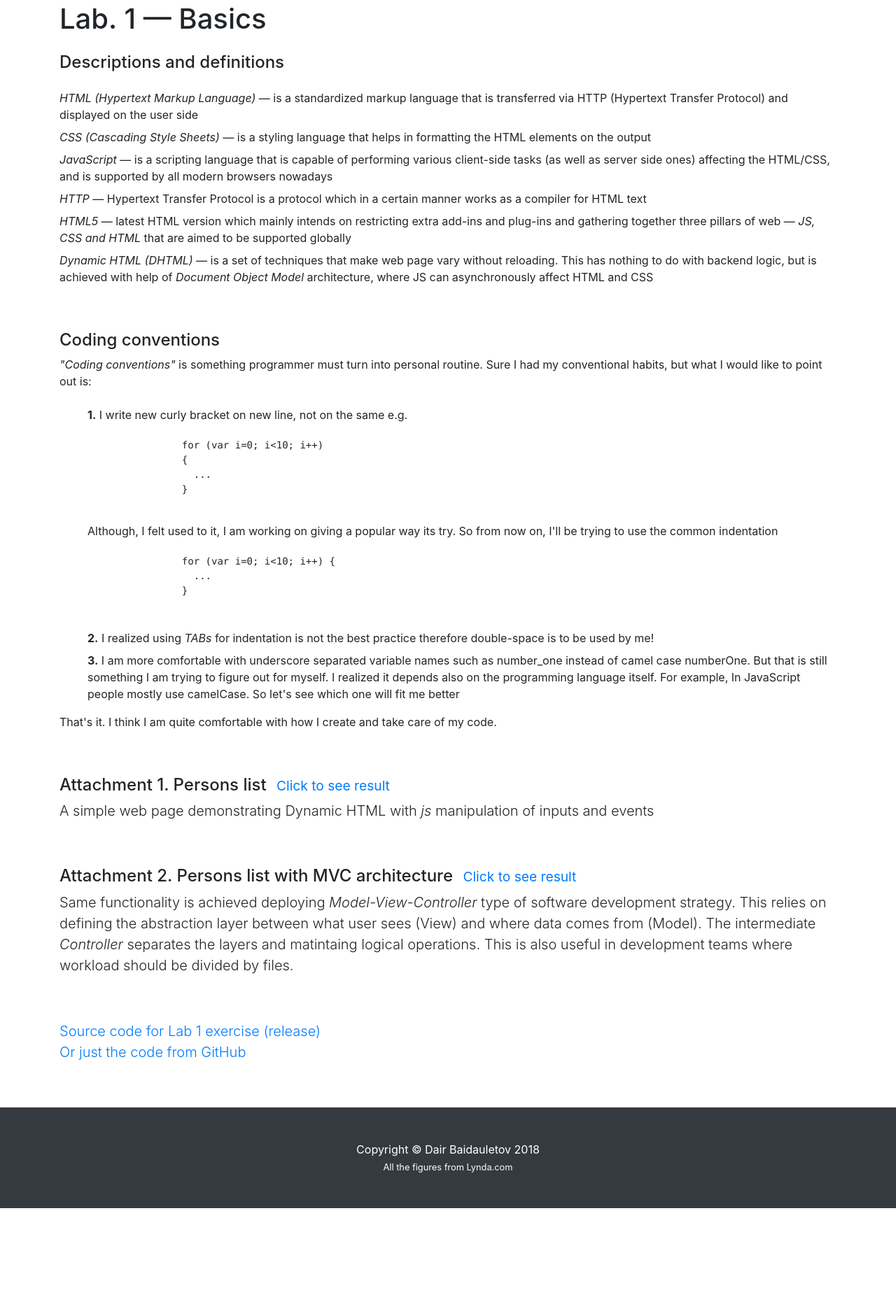
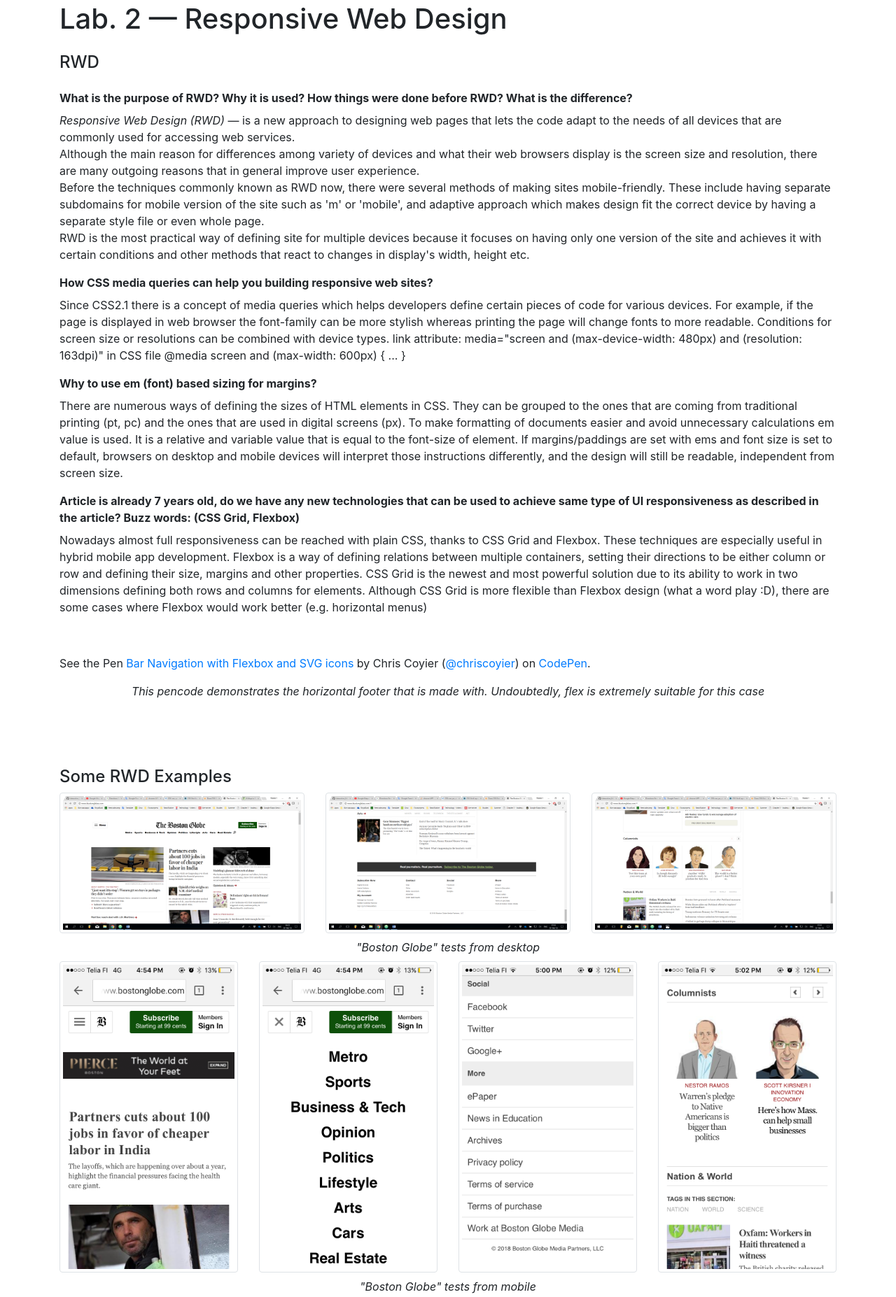
Before and after one commit to dairbuirabass/IMP-Portfolio, a website: page src/Lab2/index.html in a window 1280 px wide. Shown: the part 77-1931 px from the top of the page at 70% size. Before the commit the page ends 1804 px from the top, so only its background shows below. Drawn offline with Linux system fonts and the light colour scheme; a script that the page names is missing.

Commit message:
Portfolio 2-4

```diff
--- a/src/Lab2/index.html
+++ b/src/Lab2/index.html
@@ -5,7 +5,7 @@
     <meta name="viewport" content="width=device-width, initial-scale=1, shrink-to-fit=no">
     <meta name="description" content="">
     <meta name="author" content="">
-    <title>Lab 1</title>
+    <title>Lab 2</title>
     <!-- Bootstrap core CSS -->
     <link href="../../vendor/bootstrap/css/bootstrap.min.css" rel="stylesheet">
     <!-- Custom styles for this template -->
@@ -41,112 +41,178 @@
     <!-- Page Content -->
     <div class="container">
       <!-- Page Heading -->
-      <h1 class="my-4">Lab. 1 — Basics</h1>
+      <h1 class="my-4">Lab. 2 — Responsive Web Design</h1>
       <!-- Task Heading -->
       <div class="pb-5">
         <h4>
-          Descriptions and definitions
+          RWD
         </h4>
         <p class="lead">
           <ul class="pl-0 lab-contents-ul">
             <li class="pt-2">
-              <i>HTML (Hypertext Markup Language)</i> — is a standardized markup language
-              that is transferred via HTTP (Hypertext Transfer Protocol) and displayed on the user side
+              <strong>
+                What is the purpose of RWD? Why it is used? How things were done before RWD? What is the difference?
+              </strong>
             </li>
+            <li class="py-2">
+              <i>Responsive Web Design (RWD)</i> — is a new approach to designing web pages that lets the code adapt to the needs
+              of all devices that are commonly used for accessing web services.
+              <br>
+              Although the main reason for differences among variety of devices and what their web browsers display is the
+              screen size and resolution, there are many outgoing reasons that in general improve user experience.
+              <br>
+              Before the techniques commonly known as RWD now, there were several methods of making sites mobile-friendly.
+              These include having separate subdomains for mobile version of the site such as 'm' or 'mobile', and adaptive
+              approach which makes design fit the correct device by having a separate style file or even whole page.
+              <br>
+              RWD is the most practical way of defining site for multiple devices because it focuses on having only one
+              version of the site and achieves it with certain conditions and other methods that react to changes in display's
+              width, height etc.
+            </li>
+
             <li class="pt-2">
-              <i>CSS (Cascading Style Sheets)</i> —
-              is a styling language that helps in formatting the HTML elements on the output
+              <strong>
+                How CSS media queries can help you building responsive web sites?
+              </strong>
             </li>
+            <li class="py-2">
+              Since CSS2.1 there is a concept of media queries which helps developers define certain pieces of code for
+              various devices. For example, if the page is displayed in web browser the font-family can be more stylish
+              whereas printing the page will change fonts to more readable. Conditions for screen size or resolutions
+              can be combined with device types.
+
+              link attribute: media="screen and (max-device-width: 480px) and (resolution: 163dpi)"
+              in CSS file @media screen and (max-width: 600px) { ... }
+            </li>
+
             <li class="pt-2">
-              <i>JavaScript</i> — is a scripting language that is capable of performing various client-side tasks (as well as server
-              side ones) affecting the HTML/CSS, and is supported by all modern browsers nowadays
+              <strong>
+                Why to use em (font) based sizing for margins?
+              </strong>
             </li>
+            <li class="py-2">
+              There are numerous ways of defining the sizes of HTML elements in CSS.
+              They can be grouped to the ones that are coming from traditional printing (pt, pc)
+              and the ones that are used in digital screens (px). To make formatting of documents easier and avoid unnecessary calculations
+              em value is used. It is a relative and variable value that is equal to the font-size of element. If margins/paddings are set with ems and font size is set to default,
+              browsers on desktop and mobile devices will interpret those instructions differently, and the design will still be readable, independent from screen size.
+            </li>
+
             <li class="pt-2">
-              <i>HTTP</i> — Hypertext Transfer Protocol is a protocol which in a certain manner works as a compiler for HTML text
+              <strong>
+                Article is already 7 years old, do we have any new technologies that can be used to achieve same type of UI responsiveness
+                as described in the article? Buzz words: (CSS Grid, Flexbox)
+              </strong>
             </li>
-            <li class="pt-2">
-              <i>HTML5</i> — latest HTML version which mainly intends on restricting extra add-ins and plug-ins and gathering together
-              three pillars of web — <i>JS, CSS and HTML</i> that are aimed to be supported globally
-            </li>
-            <li class="pt-2">
-              <i>Dynamic HTML (DHTML)</i> — is a set of techniques that make web page vary without reloading. This has nothing to do with
-              backend logic, but is achieved with help of <i>Document Object Model</i> architecture, where JS can asynchronously
-              affect HTML and CSS
+            <li class="py-2">
+              Nowadays almost full responsiveness can be reached with plain CSS, thanks to CSS Grid and Flexbox. These techniques are especially useful in hybrid mobile app
+              development.
+              Flexbox is a way of defining relations between multiple containers, setting their directions to be either column or row and defining their size, margins and other properties.
+              CSS Grid is the newest and most powerful solution due to its ability to work in two dimensions defining both rows and columns for elements.
+              Although CSS Grid is more flexible than Flexbox design (what a word play :D), there are some cases where Flexbox would work better (e.g. horizontal menus)
             </li>
           </ul>
+          <div class="my-5">
+            <p data-height="265" data-theme-id="0" data-slug-hash="FAbpm" data-default-tab="html,result" data-user="chriscoyier" data-embed-version="2" data-pen-title="Bar Navigation with Flexbox and SVG icons" class="codepen">See the Pen <a href="https://codepen.io/chriscoyier/pen/FAbpm/">Bar Navigation with Flexbox and SVG icons</a> by Chris Coyier  (<a href="https://codepen.io/chriscoyier">@chriscoyier</a>) on <a href="https://codepen.io">CodePen</a>.</p>
+            <script async src="https://static.codepen.io/assets/embed/ei.js"></script>
+            <p class="text-center my-2">
+              <i>This pencode demonstrates the horizontal footer that is made with. Undoubtedly, flex is extremely suitable for this case</i>
+            </p>
+          </div>
         </p>
       </div>
 
       <!-- Task Heading -->
       <div class="pb-5">
         <h4>
-          Coding conventions
+          Some RWD Examples
         </h4>
-        <p class="">
-          <i>"Coding conventions"</i> is something programmer must turn into personal routine.
-          Sure I had my conventional habits, but what I would like to point out is:
+        <div class="my-20">
+          <div class="row">
+            <div class="col-md">
+              <img class="img-thumbnail" src="imgs/pc1.png" alt="Desktop Screenshot 1">
+            </div>
+            <div class="col-md">
+              <img class="img-thumbnail" src="imgs/pc2.png" alt="Desktop Screenshot 2">
+            </div>
+            <div class="col-md">
+              <img class="img-thumbnail" src="imgs/pc3.png" alt="Desktop Screenshot 3">
+            </div>
+          </div>
+          <p class="text-center my-2">
+            <i>"Boston Globe" tests from desktop</i>
+          </p>
+        </div>
+        <div class="my-20">
+          <div class="row">
+            <div class="col">
+              <img class="img-thumbnail" src="imgs/mobi1.png" alt="Mobile Screenshot 1">
+            </div>
+            <div class="col">
+              <img class="img-thumbnail" src="imgs/mobi2.png" alt="Mobile Screenshot 2">
+            </div>
+            <div class="col">
+              <img class="img-thumbnail" src="imgs/mobi3.png" alt="Mobile Screenshot 3">
+            </div>
+            <div class="col">
+              <img class="img-thumbnail" src="imgs/mobi4.png" alt="Mobile Screenshot 3">
+            </div>
+          </div>
+          <p class="text-center my-2">
+            <i>"Boston Globe" tests from mobile</i>
+          </p>
+        </div>
+        <p>
           <ul class="lab-contents-ul">
-            <li class="pt-2">
-              <strong>1.</strong> I write new curly bracket on new line, not on the same e.g.
-              <pre><code>
-                for (var i=0; i<10; i++)
-                {
-                  ...
-                }
-              </code></pre>
-              Although, I felt used to it, I am working on giving a popular way its try. So from now on, I'll be trying
-              to use the common indentation
-              <pre><code>
-                for (var i=0; i<10; i++) {
-                  ...
-                }
-              </code></pre>
-            </li>
-            <li class="pt-2">
-              <strong>2.</strong> I realized using <i>TABs</i>
-              for indentation is not the best practice therefore double-space is to be used by me!
-            </li>
-            <li class="pt-2">
-              <strong>3.</strong> I am more comfortable with underscore separated variable names such as number_one instead of camel case numberOne.
-              But that is still something I am trying to figure out for myself. I realized it depends also on the programming
-              language itself. For example, In JavaScript people mostly use camelCase. So let's see which one will fit me better
-            </li>
+            <li class="pt-2">1 - Different menus</li>
+            <li class="pt-2">2 - Media queries</li>
+            <li class="pt-2">3 - JS button to scroll</li>
+            <li class="pt-2">4 - Footer</li>
           </ul>
-          That's it. I think I am quite comfortable with how I create and take care of my code.
+          <strong>Conclusion:</strong> Robust and plain, not charmingly attractive
         </p>
       </div>
 
       <!-- Task Heading -->
       <div class="pb-5">
         <h4>
-          Attachment 1. Persons list
-          <small class="ml-2"><a href="1-personslist">Click to see result</a></small>
+          Attachment 1. Responsive web page
+          <small class="ml-2"><a href="1-responsive-web-page">Click to see result</a></small>
         </h4>
         <p class="lead">
-          A simple web page demonstrating Dynamic HTML with <i>js</i> manipulation of inputs and events
+          A simple responsive web page demonstrating using <i>em</i> with CSS3, no pixels
         </p>
       </div>
 
       <!-- Task Heading -->
       <div class="pb-5">
         <h4>
-          Attachment 2. Persons list with MVC architecture
-          <small class="ml-2"><a href="2-personslist_mvc">Click to see result</a></small>
+          Attachment 2. Responsive web page with menu
+          <small class="ml-2"><a href="2-responsive-web-page-menu">Click to see result</a></small>
         </h4>
         <p class="lead">
-          Same functionality is achieved deploying <i>Model-View-Controller</i> type of software development strategy.
-          This relies on defining the abstraction layer between what user sees (View) and where data comes from (Model).
-          The intermediate <i>Controller</i> separates the layers and matintaing logical operations. This is also useful
-          in development teams where workload should be divided by files.
+          Using media queries to vary the style of navigation
+        </p>
+      </div>
+
+      <!-- Task Heading -->
+      <div class="pb-5">
+        <h4>
+          Attachment 3. Responsive persons list
+          <small class="ml-2"><a href="3-responsive-persons-list">Click to see result</a></small>
+        </h4>
+        <p class="lead">
+          Responsive page from Lab 1. Now container justifies list elements symmetrically for each person name.
+          Colors are picked from <a href="https://color.adobe.com/">Adobe picker</a>
         </p>
       </div>
 
       <!-- Task Heading -->
       <div class="pb-5">
         <p>
-          <a class="lead" href="https://github.com/dairbuirabass/IMP-Portfolio/releases/tag/v0.1">Source code for Lab 1 exercise (release)</a>
+          <a class="lead" href="https://github.com/dairbuirabass/IMP-Portfolio/releases/tag/v0.2">Source code for Lab 2 exercise (release)</a>
           <br>
-          <a class="lead" href="https://github.com/dairbuirabass/IMP-Portfolio/tree/master/Lab1">Or just the code from GitHub</a>
+          <a class="lead" href="https://github.com/dairbuirabass/IMP-Portfolio/tree/master/src/Lab2">Or just the code from GitHub</a>
         </p>
       </div>
     </div>
```
Also changed, not shown: src/Lab1/index.html (+1 -1 lines), src/Lab3/index.html (added, +125 -0 lines), src/Lab4/2-simple-game/index.html (+1 -1 lines), src/Lab4/index.html (added, +103 -0 lines), src/Lab5/index.html (added, +103 -0 lines), src/Lab2/imgs/mobi1.PNG (added), src/Lab2/imgs/mobi2.PNG (added), src/Lab2/imgs/mobi3.PNG (added), src/Lab2/imgs/mobi4.PNG (added), src/Lab2/imgs/pc1.png (added), src/Lab2/imgs/pc2.png (added), src/Lab2/imgs/pc3.png (added).
